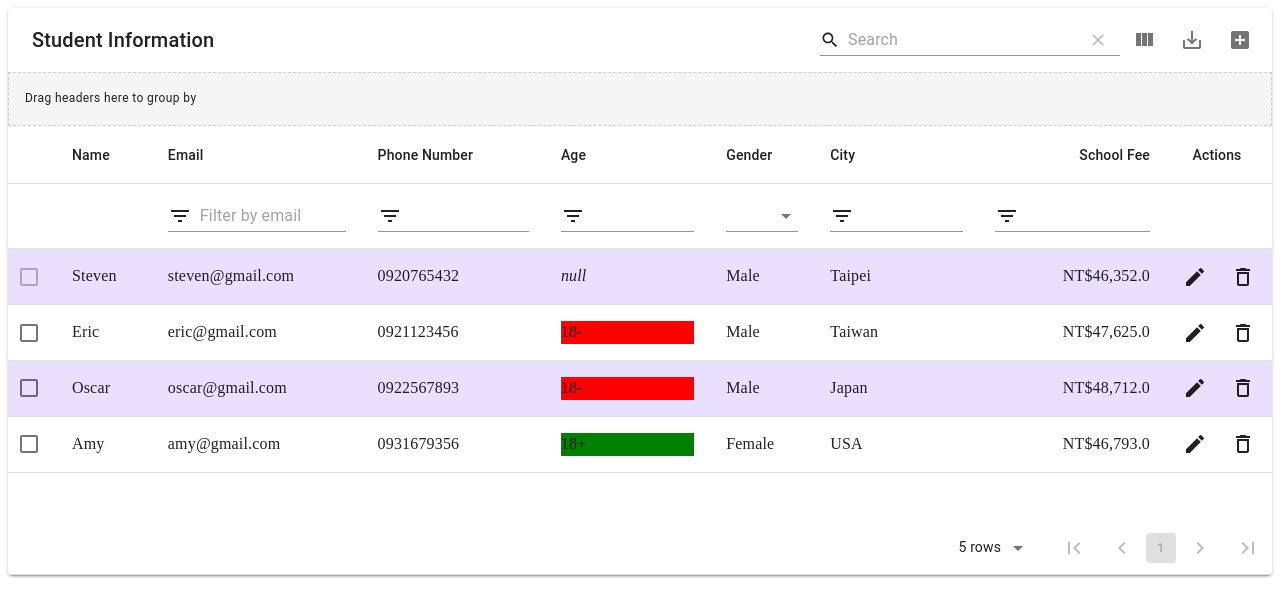
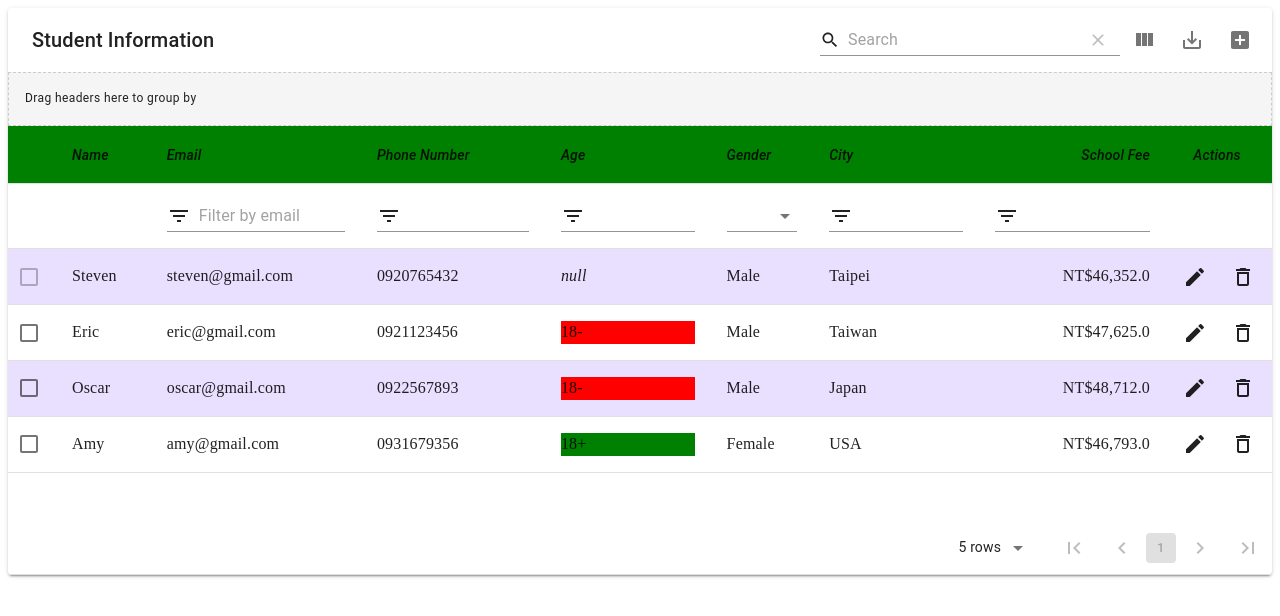
Before and after one commit to pluto123/material_table, a React (Create React App) app: page / in a window 1280 px wide. Shown: the top 616 px of the page. Built offline with nearby package versions, Linux system fonts and the light colour scheme.

Commit message:
change header style

```diff
--- a/src/App.js
+++ b/src/App.js
@@ -96,7 +96,7 @@ function App() {
           grouping: true,
           columnsButton: true,
           rowStyle: (data, index)=>{
-            if (index%2 == 0)
+            if (index%2 === 0)
               return {
                 backgroundColor: "#E9E0FF"
               }
@@ -104,7 +104,8 @@ function App() {
               return {
                 backgroundColor: null
               }
-          }
+          },
+          headerStyle: {background: "green", fontStyle: "italic"}
         }}
         editable={{
           onRowAdd: (newRow)=>new Promise((resolve, reject)=>{
```
